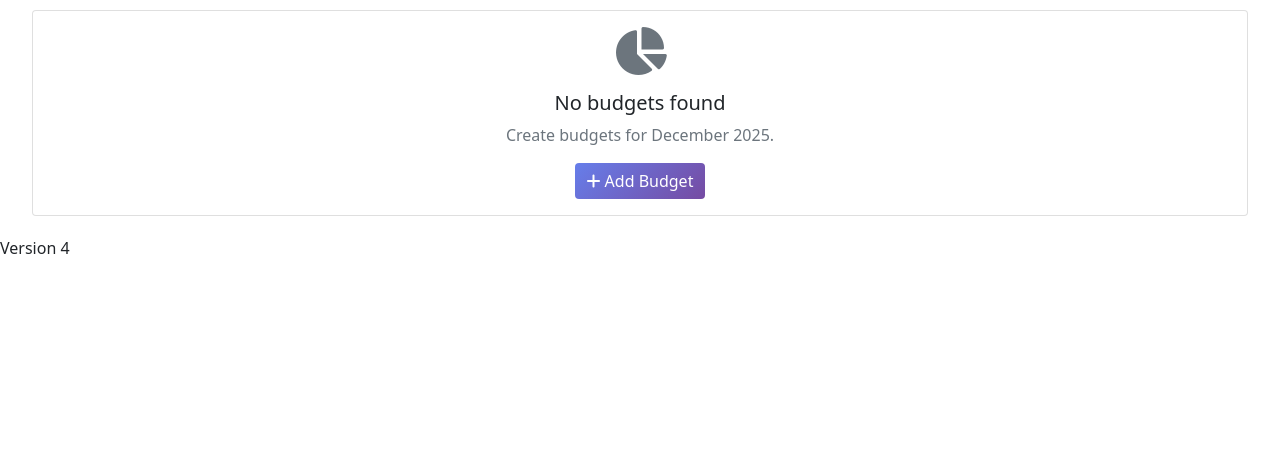
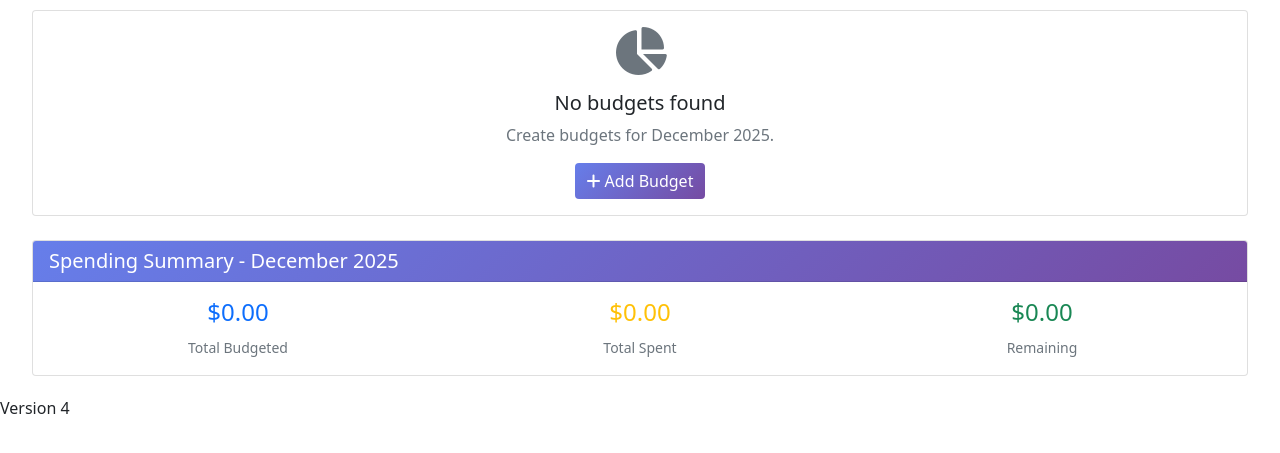
Before and after one commit to ddokupil12/personal-transaction-app, a Flask app: page /budgets in a window 1280 px wide. Shown: the part 274-727 px from the top of the page. Run offline with Flask 3, Linux system fonts and the light colour scheme; data that the repository does not hold is empty; some libraries are stand-ins or nearby versions.

Commit message:
Added functionality for income to be budgeted

```diff
--- a/app.py
+++ b/app.py
@@ -364,6 +364,9 @@ def budgets():
     try:
         year = request.args.get('year', datetime.now().year, type=int)
         month = request.args.get('month', datetime.now().month, type=int)
+        totalSpent = 0
+        budgetSpending = 0
+        budgetIncome = 0
 
         with get_db_connection() as conn:
             cursor = conn.cursor(dictionary=True)
@@ -379,7 +382,7 @@ def budgets():
             # Calculate actual spending for each budget
             for budget in budgets:
                 cursor.execute("""
-                               SELECT COALESCE(SUM(ABS(amount)), 0) as actual
+                               SELECT COALESCE(SUM(amount), 0) as actual
                                FROM transact t
                                WHERE t.categoryid = %s
                                AND YEAR(t.transactiondate) = %s
@@ -388,18 +391,28 @@ def budgets():
 
                 # execute() returns dict with only key 'actual'
                 actual = cursor.fetchone()['actual']
+                absActual = abs(actual)
+                budget['actual'] = absActual
+                budget['remaining'] = budget['budget_amount'] - absActual
+                if budget['type_'] == 'Expense':
+                    budgetSpending += budget['budget_amount']
+                    totalSpent += absActual
+                else:
+                    budgetIncome += budget['budget_amount']
 
-                budget['actual'] = actual
-                budget['remaining'] = budget['budget_amount'] - actual
 
+        summary = {'total_budgeted': budgetSpending,
+                   'total_spent': totalSpent,
+                   'total_remaining': budgetSpending - totalSpent
+                   }
         return render_template('budgets.html', budgets=budgets, year=year,
-                               month=month, datetime=datetime)
+                               month=month, datetime=datetime, summary=summary)
     except Exception as e:
         flash('Error loading budgets', 'error')
         print('err:', e)
         now = datetime.now()
         return render_template('budgets.html', budgets=[], year=now.year,
-                               month=now.month, datetime=datetime)
+                               month=now.month, datetime=datetime, abs=abs)
 
 @app.route('/budgets/add', methods=['GET', 'POST'])
 def add_budget():
--- a/templates/budgets.html
+++ b/templates/budgets.html
@@ -51,6 +51,7 @@
 
                             <div class="mb-2">
                                 <small class="text-muted">Budget: ${{ "{:,.2f}".format(budget.budget_amount) }}</small><br>
+                                {% if budget.type_ == "Expense" %}
                                     <small class="text-muted">Spent: ${{ "{:,.2f}".format(budget.actual) }}</small><br>
                                     <small class="text-muted">
                                         Remaining:
@@ -58,15 +59,32 @@
                                             ${{ "{:,.2f}".format(budget.remaining) }}
                                         </span>
                                     </small>
+                                {% else %}
+                                    <small class="text-muted">Paid: ${{ "{:,.2f}".format(budget.actual) }}</small><br>
+                                    <small class="text-muted">
+                                        Remaining:
+                                        <span class="{{ 'text-warning' if budget.remaining >= 0 else 'text-success' }}">
+                                            ${{ "{:,.2f}".format(budget.remaining) }}
+                                        </span>
+                                    </small>
+                                {% endif %}
                             </div>
 
                             <!-- Progress Bar -->
                             {% set percentage = (budget.actual / budget.budget_amount * 100) if budget.budget_amount > 0 else 0 %}
+                            {% if budget.type_ == "Expense" %}
                                 <div class="progress mb-2" style="height: 10px;">
                                     <div class="progress-bar {{ 'bg-danger' if percentage > 100 else 'bg-success' if percentage < 80 else 'bg-warning' }}"
                                     style="width: {{ [percentage, 100]|min }}%"></div>
                                 </div>
                                 <small class="text-muted">{{ "{:.1f}".format(percentage) }}% used</small>
+                            {% else %}
+                                <div class="progress mb-2" style="height: 10px;">
+                                    <div class="progress-bar {{ 'bg-success' if percentage >= 100 else 'bg-warning' }}"
+                                    style="width: {{ [percentage, 100]|min }}%"></div>
+                                </div>
+                                <small class="text-muted">{{ "{:.1f}".format(percentage) }}% paid</small>
+                            {% endif %}
                         </div>
                     </div>
                 </div>
@@ -88,7 +106,7 @@
     </div>
 
     <!-- Spending Summary -->
-    {% if budgets %}
+    {% if summary %}
         <div class="row mt-4">
             <div class="col-12">
                 <div class="card">
@@ -96,22 +114,18 @@
                         <h5 class="mb-0">Spending Summary - {{ datetime(year, month, 1).strftime('%B %Y') }}</h5>
                     </div>
                     <div class="card-body">
-                        {% set total_budgeted = budgets|sum(attribute='budget_amount') %}
-                        {% set total_spent = budgets|sum(attribute='actual') %}
-                        {% set total_remaining = total_budgeted - total_spent %}
-
                         <div class="row text-center">
                             <div class="col-md-4">
-                                <h4 class="text-primary">${{ "{:,.2f}".format(total_budgeted) }}</h4>
+                                <h4 class="text-primary">${{ "{:,.2f}".format(summary.total_budgeted) }}</h4>
                                 <small class="text-muted">Total Budgeted</small>
                             </div>
                             <div class="col-md-4">
-                                <h4 class="text-warning">${{ "{:,.2f}".format(total_spent) }}</h4>
+                                <h4 class="text-warning">${{ "{:,.2f}".format(summary.total_spent) }}</h4>
                                 <small class="text-muted">Total Spent</small>
                             </div>
                             <div class="col-md-4">
-                                <h4 class="{{ 'text-success' if total_remaining >= 0 else 'text-danger' }}">
-                                    ${{ "{:,.2f}".format(total_remaining) }}
+                                <h4 class="{{ 'text-success' if summary.total_remaining >= 0 else 'text-danger' }}">
+                                    ${{ "{:,.2f}".format(summary.total_remaining) }}
                                 </h4>
                                 <small class="text-muted">Remaining</small>
                             </div>
```
Lines whose indentation alone changed are shown as unchanged.
